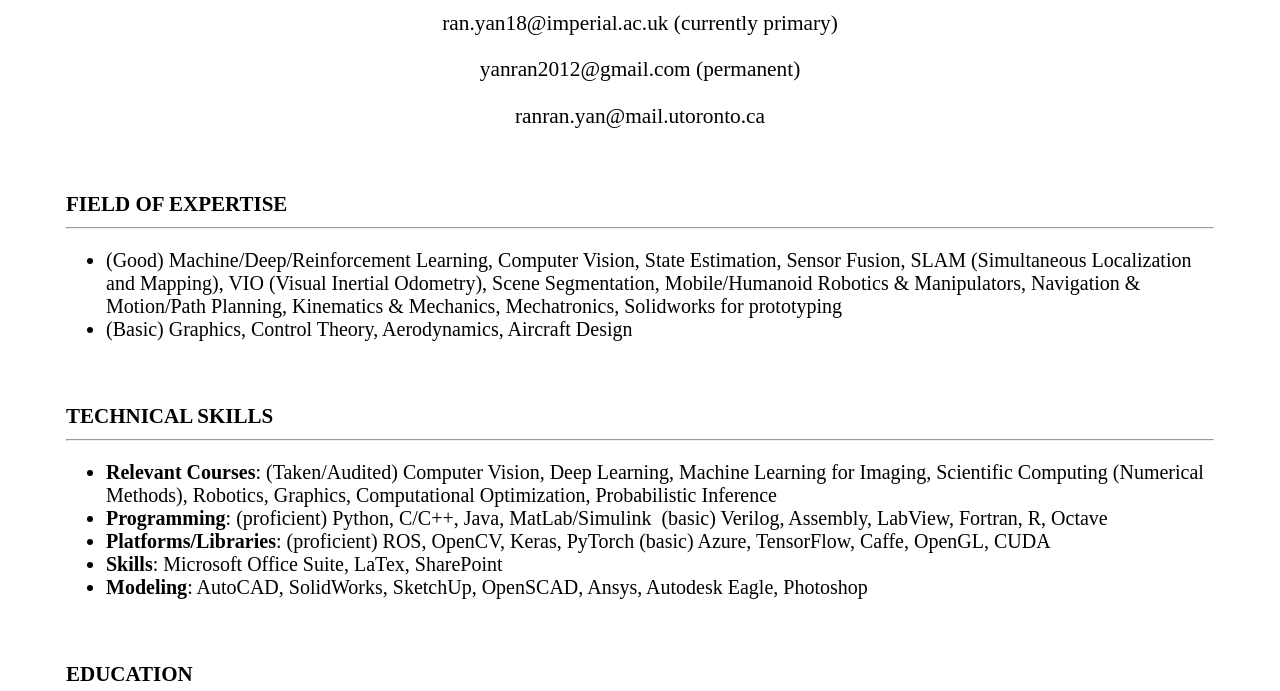
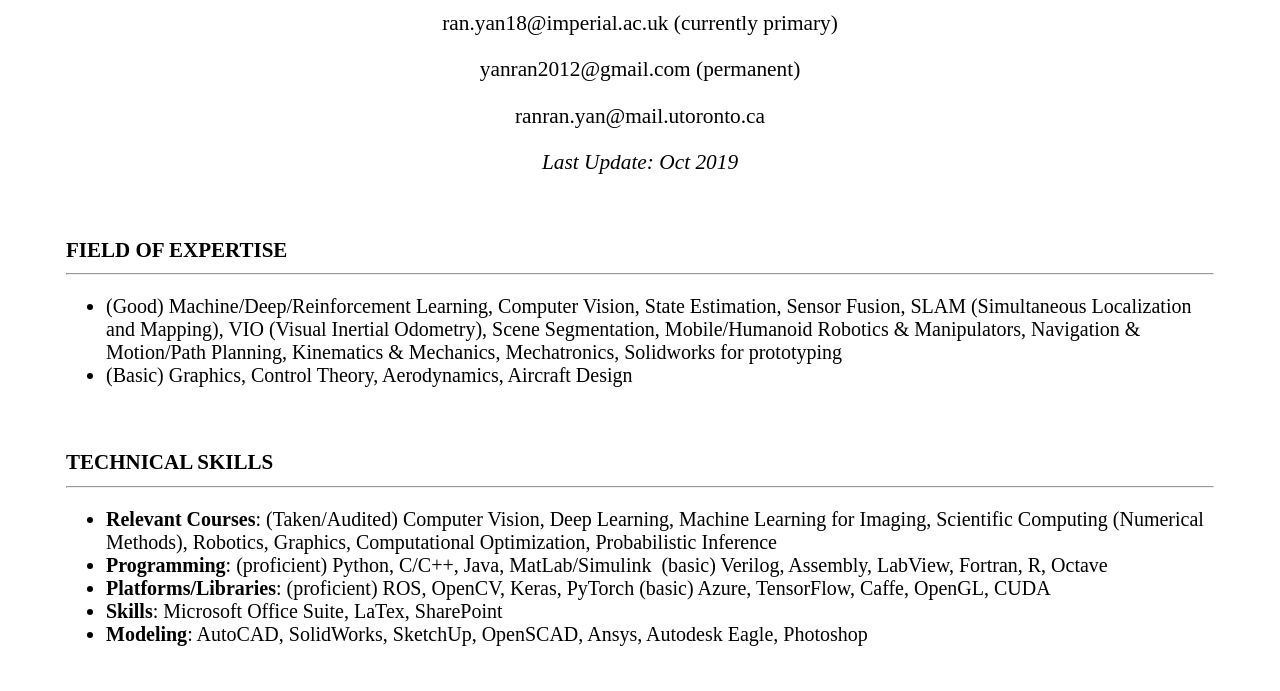
Before and after one commit to bitterengsci/bitterengsci.github.io, a plain HTML site: page index.html in a window 1280 px wide. Shown: the part 109-800 px from the top of the page. Drawn offline with nearby package versions, Linux system fonts and the light colour scheme.

Commit message:
Update index.html

```diff
--- a/index.html
+++ b/index.html
@@ -36,6 +36,7 @@
         <p style="text-align: center;"><a style="color: #000000" href="mailto:yanran2012@gmail.com">yanran2012@gmail.com (permanent)</a></p>
         <p style="text-align: center;"><a style="color: #000000" href="mailto:ranran.yan@mail.utoronto.ca ">ranran.yan@mail.utoronto.ca </a></p>
 
+	<p style="text-align: center;font-style: italic"> Last Update: Oct 2019 </p>
         <!---------------- FIELD OF EXPERTISE ---------------->
         <h2>FIELD OF EXPERTISE</h2>
         <hr />
```
